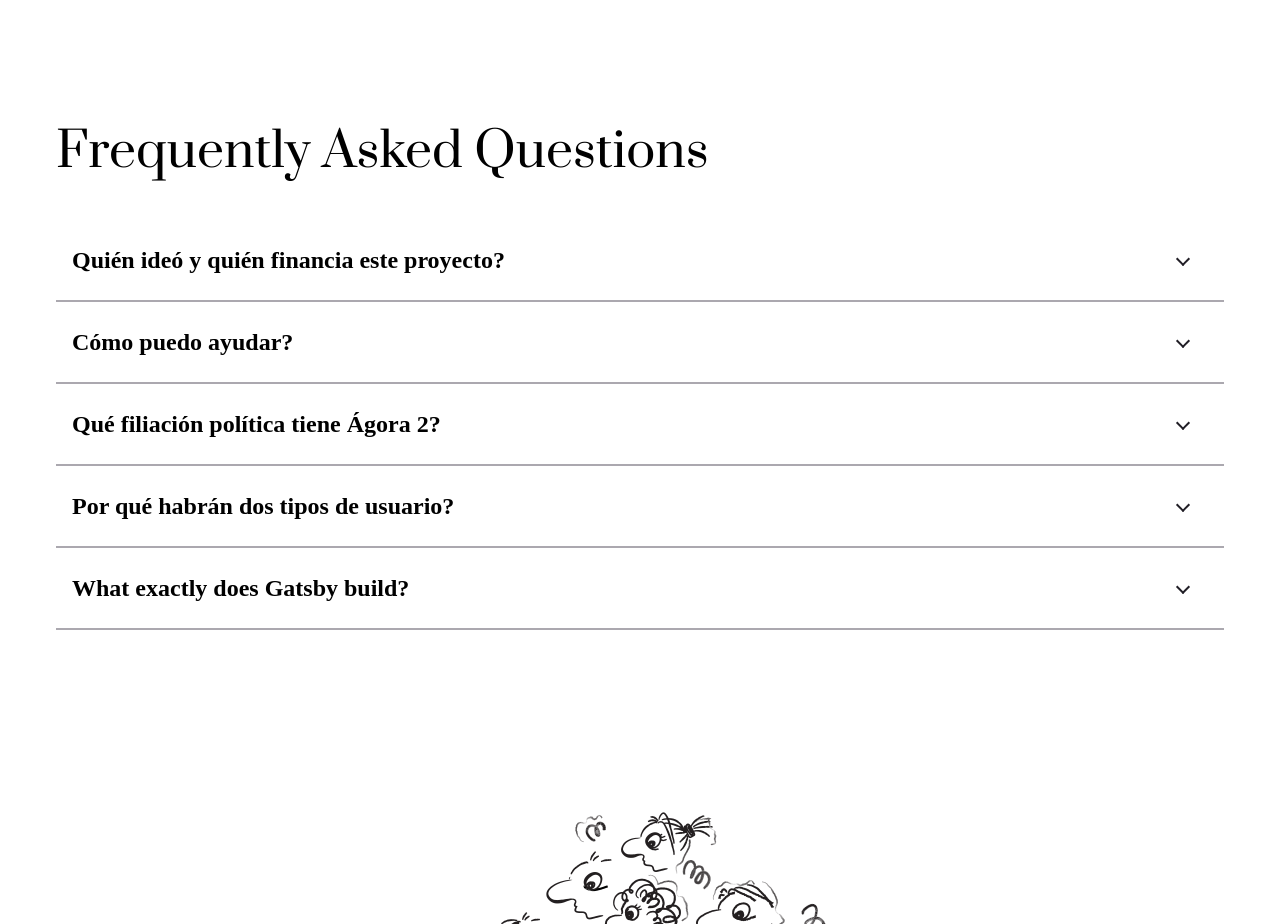
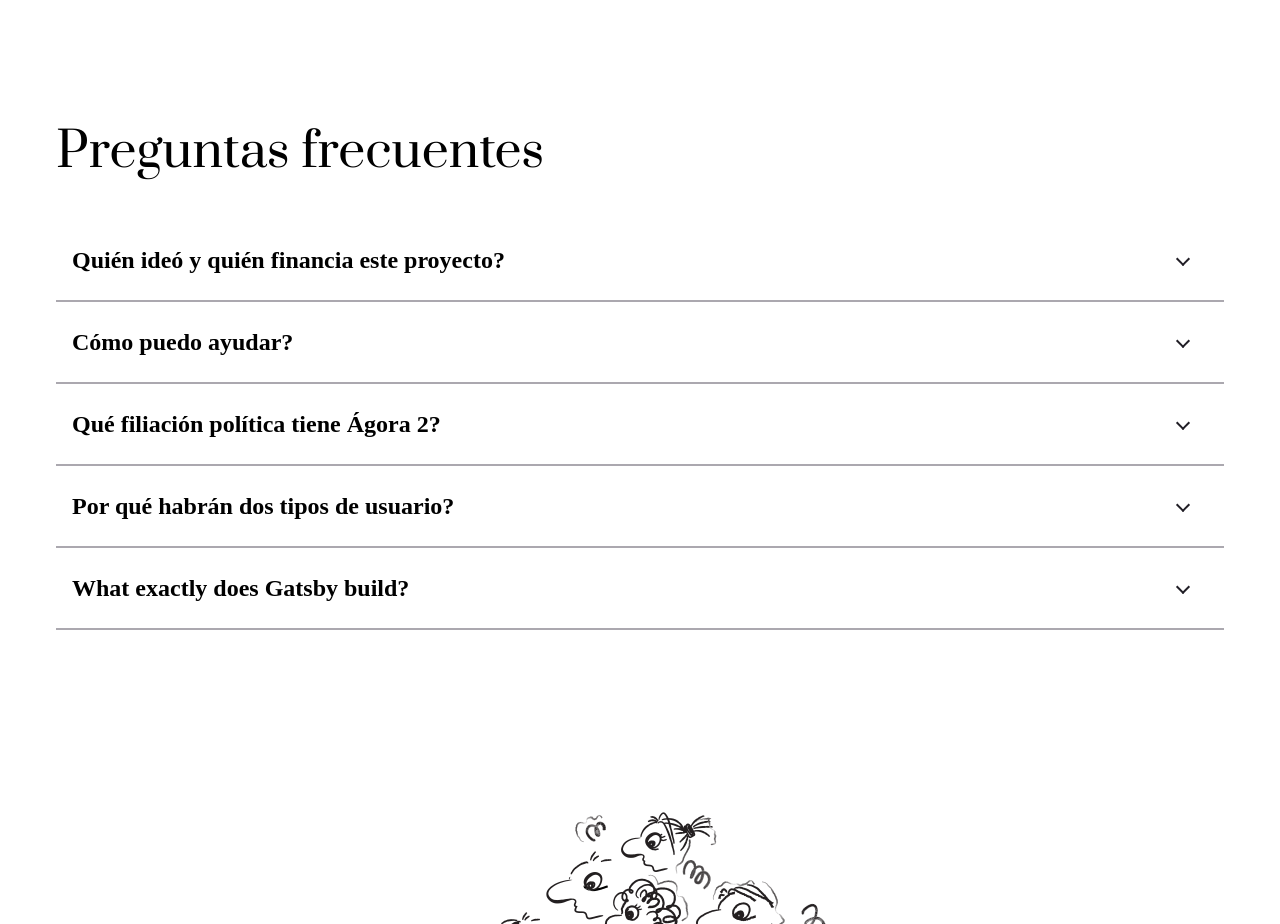
Before and after one commit to agora2/agora2.github.io, a Gatsby site: page / in a window 1280 px wide. Shown: the part 3220-4144 px from the top of the page. Built offline with nearby package versions, Linux system fonts and the light colour scheme; Gatsby itself is replaced by a stand-in of ours; a web font is replaced by a local one.

Commit message:
Update Faq.js

```diff
--- a/src/components/sections/Faq.js
+++ b/src/components/sections/Faq.js
@@ -72,7 +72,7 @@ const FAQS = [
 const Faq = () => (
   <Section id="faq">
     <Container>
-      <h1 style={{ marginBottom: 40 }}>Frequently Asked Questions</h1>
+      <h1 style={{ marginBottom: 40 }}>Preguntas frecuentes</h1>
       <div>
         {FAQS.map(({ title, content }) => (
           <FaqItem title={title} key={title}>
```
